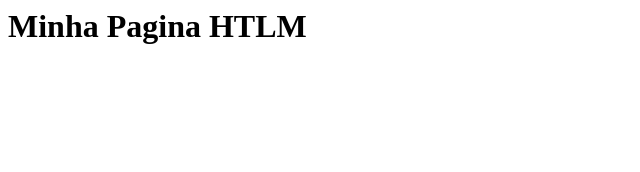
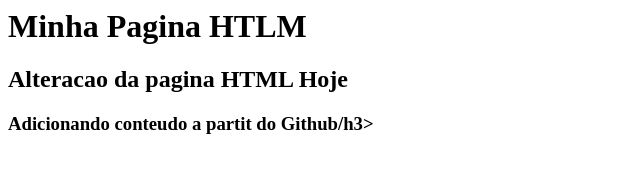
Before and after one commit to kenyacarolinemtech/gama-no-github, a plain HTML site: page index.html in a window 1280 px wide. Shown: the whole page, without its empty margins (0-640 px from the left). Drawn offline with Linux system fonts and the light colour scheme.

Commit message:
Ataualização a partir do Github

```diff
--- a/index.html
+++ b/index.html
@@ -1,5 +1,7 @@
 <html>
   <body>
     <h1>Minha Pagina HTLM</h1>
+    <h2>Alteracao da pagina HTML Hoje </h2>
+    <h3>Adicionando conteudo a partit do Github/h3>
   </body>
 </hmtl>
```
